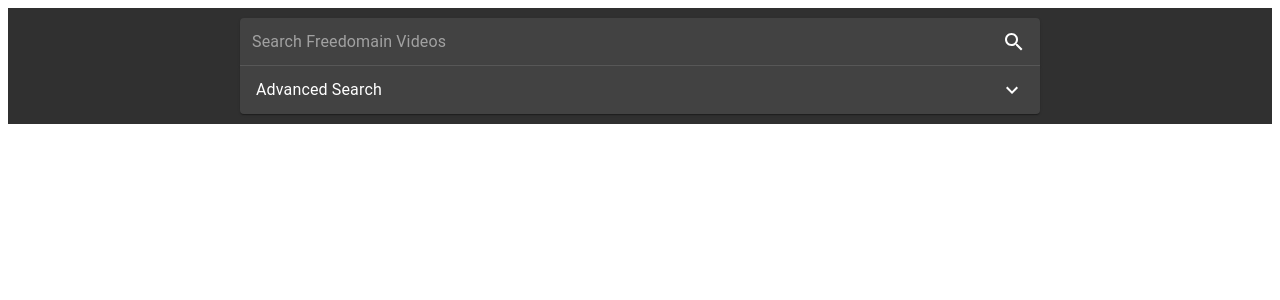
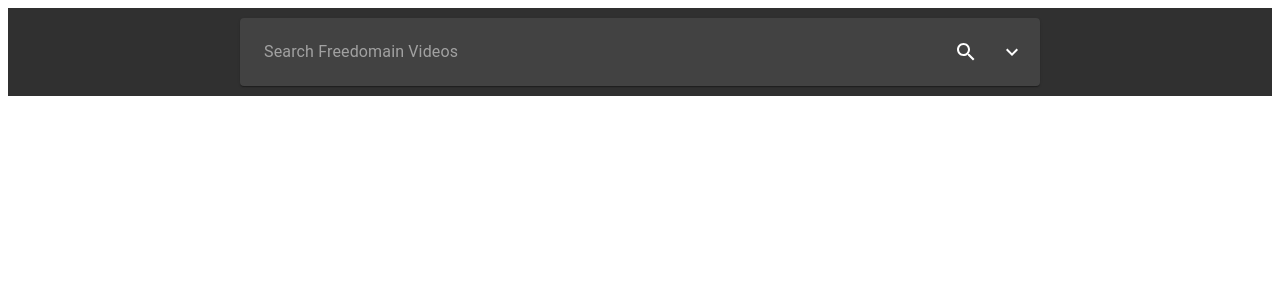
Before and after one commit to tvolk131/fdr-finder, a React app in the folder client/: page / in a window 1280 px wide. Shown: the top 300 px of the page. Built offline with nearby package versions, Linux system fonts and the light colour scheme; the HTML template or start-up script is replaced by a standard one.

Commit message:
Search bar also acts as accordion

```diff
--- a/client/src/components/searchBar.tsx
+++ b/client/src/components/searchBar.tsx
@@ -1,8 +1,10 @@
-import {IconButton, Paper, InputBase} from '@material-ui/core';
+import {IconButton, InputBase, AccordionSummary, Accordion, AccordionDetails, Divider} from '@material-ui/core';
 import {makeStyles} from '@material-ui/core/styles';
 import {Search as SearchIcon} from '@material-ui/icons';
 import * as React from 'react';
 import {MouseEvent, useState} from 'react';
+import AdvancedSearchMenu from '../components/advancedSearchMenu';
+import ExpandMoreIcon from '@material-ui/icons/ExpandMore';
 
 const useStyles = makeStyles({
   root: {
@@ -26,7 +28,6 @@
 
 interface SearchBarProps {
   onSearch: (query: string) => void
-  className?: string
 }
 
 const SearchBar = (props: SearchBarProps) => {
@@ -45,7 +46,16 @@
   const classes = useStyles();
 
   return (
-    <Paper className={classes.root + (props.className ? ` ${props.className}` : '')}>
+    <Accordion>
+      <AccordionSummary expandIcon={<ExpandMoreIcon/>}>
+        <div
+          onClick={(event) => event.stopPropagation()}
+          onFocus={(event) => event.stopPropagation()}
+          style={{
+            width: '100%',
+            display: 'flex'
+          }}
+        >
           <InputBase
             className={classes.input}
             placeholder="Search Freedomain Videos"
@@ -67,7 +77,13 @@
           >
             <SearchIcon/>
           </IconButton>
-    </Paper>
+        </div>
+      </AccordionSummary>
+      <AccordionDetails>
+        <Divider/>
+        <AdvancedSearchMenu/>
+      </AccordionDetails>
+    </Accordion>
   );
 };
 
--- a/client/src/pages/searchPage.tsx
+++ b/client/src/pages/searchPage.tsx
@@ -1,9 +1,7 @@
 import {Accordion, AccordionDetails, AccordionSummary, Typography} from '@material-ui/core';
 import {makeStyles} from '@material-ui/core/styles';
 import * as React from 'react';
-import AdvancedSearchMenu from '../components/advancedSearchMenu';
 import SearchBar from '../components/searchBar';
-import ExpandMoreIcon from '@material-ui/icons/ExpandMore';
 
 const useStyles = makeStyles({
   root: {
@@ -13,10 +11,6 @@
   nested: {
     maxWidth: 800,
     margin: 'auto'
-  },
-  searchBar: {
-    borderBottomLeftRadius: 0,
-    borderBottomRightRadius: 0
   }
 });
 
@@ -26,15 +20,7 @@
   return (
     <div className={classes.root}>
       <div className={classes.nested}>
-        <SearchBar className={classes.searchBar} onSearch={(query) => console.log(query)}/>
-        <Accordion>
-          <AccordionSummary expandIcon={<ExpandMoreIcon/>}>
-            <Typography>Advanced Search</Typography>
-          </AccordionSummary>
-          <AccordionDetails>
-            <AdvancedSearchMenu/>
-          </AccordionDetails>
-        </Accordion>
+        <SearchBar onSearch={(query) => console.log(query)}/>
       </div>
     </div>
   );
```
Lines whose indentation alone changed are shown as unchanged.
